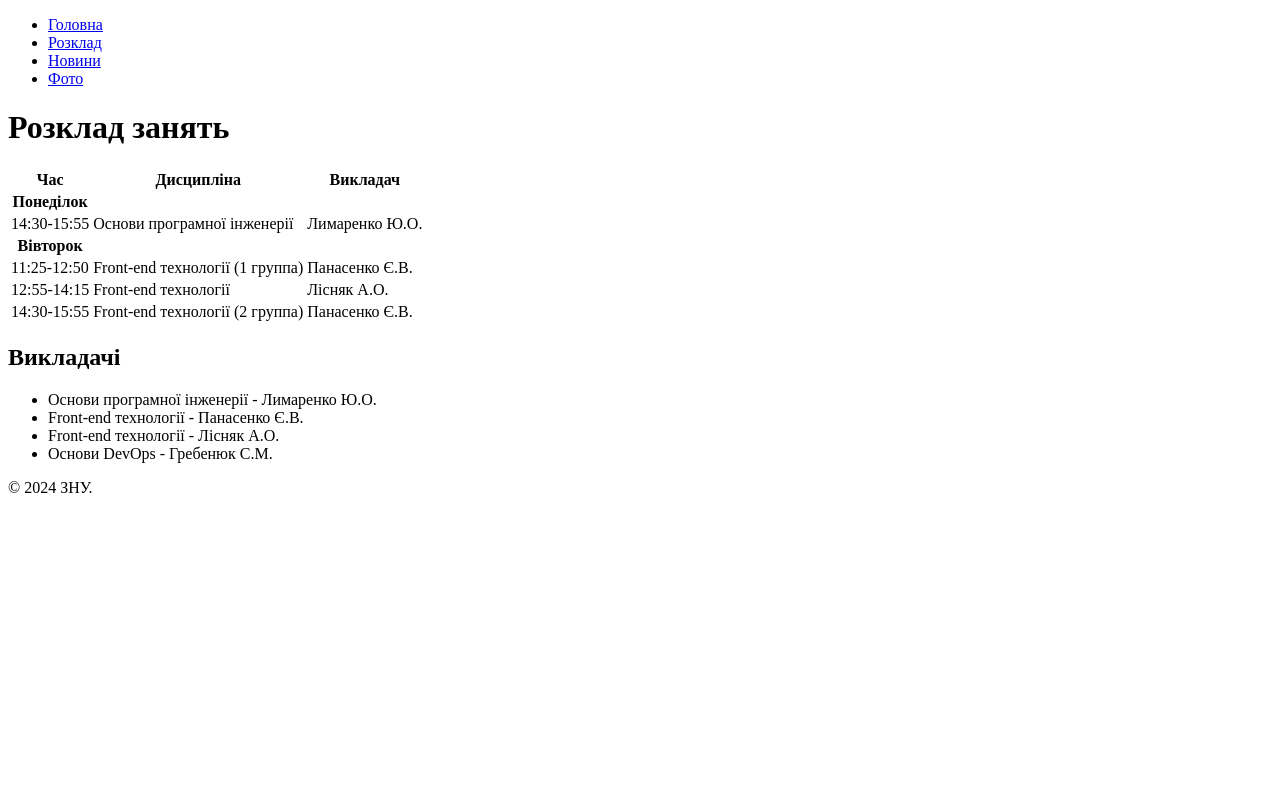
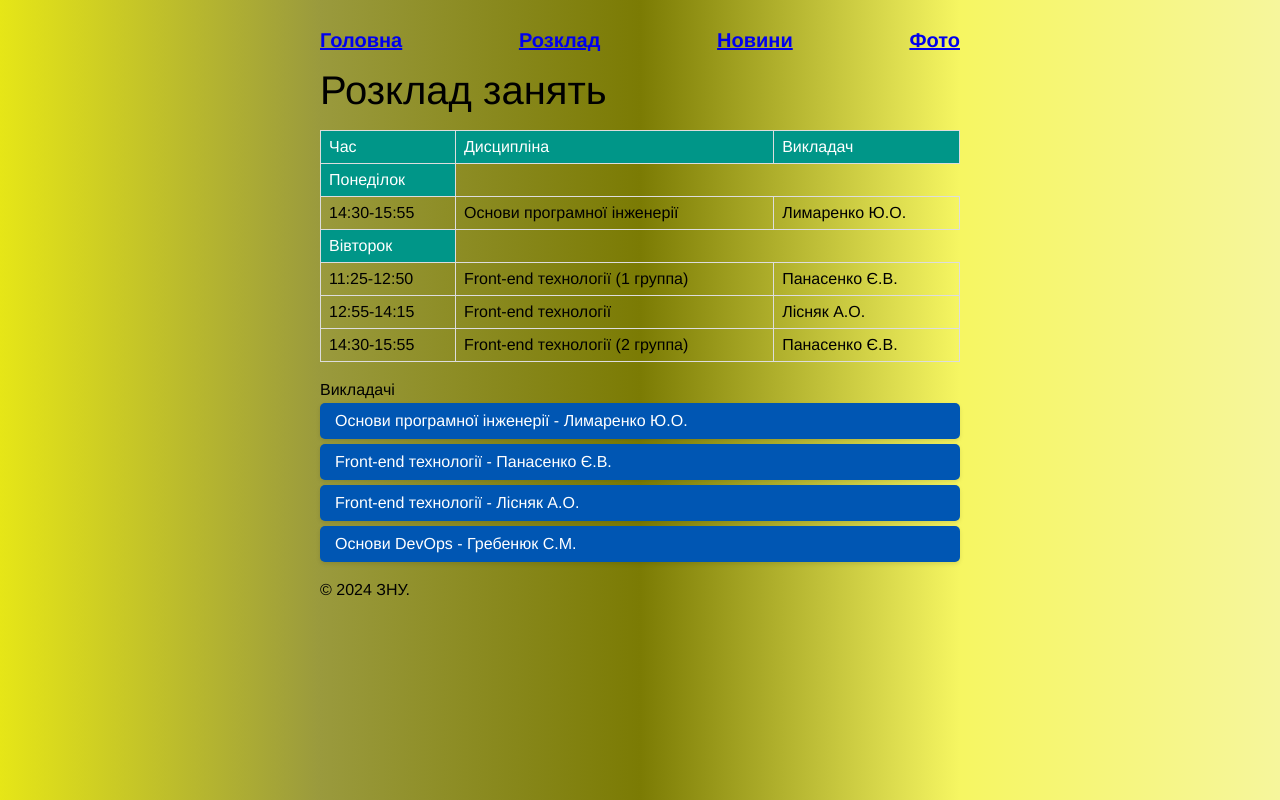
Before and after one commit to bohdan-merkulov/lab5, a website built with webpack: page src/pages/rozklad.html in a window 1280 px wide. Built offline with nearby package versions, Linux system fonts and the light colour scheme.

Commit message:
New commit

```diff
--- a/src/index.js
+++ b/src/index.js
@@ -1 +1 @@
-console.log ("Hello World");
+import './scss/index.scss';
--- a/src/pages/rozklad.html
+++ b/src/pages/rozklad.html
@@ -3,6 +3,7 @@
 <head>
     <meta charset="UTF-8">
     <title>Розклад</title>
+    <link rel="stylesheet" href="/dist/styles.css">
 </head>
 <body>
     <header>
@@ -47,12 +48,14 @@
             </tr>
         </table>
         <h2>Викладачі</h2>
+        <div class="teachers">
             <ul>
                 <li>Основи програмної інженерії - Лимаренко Ю.О.</li>
                 <li>Front-end технології - Панасенко Є.В.</li>
                 <li>Front-end технології - Лісняк А.О.</li>
                 <li>Основи DevOps - Гребенюк С.М.</li>
             </ul>
+        </div>
     </main>
     <footer>
         <p>© 2024 ЗНУ. </p>
--- /dev/null
+++ b/src/scss/index.scss
@@ -0,0 +1,73 @@
+@import './reset.css';
+
+body {
+    width: 50%;
+    margin: 0 auto;
+    font-family: Helvetica, sans-serif;
+    background: linear-gradient(to right, #E6E617, #9A9A3D, #7B7B04, #F6F662, #F6F69C);
+}
+
+header {
+    margin-top: 30px;
+    nav {
+        ul {
+            display: flex;
+            justify-content: space-between;
+            li {
+                font-weight: bold;
+                font-size: 20px;
+
+            }
+        }
+    }
+}
+
+h1 {
+    font-size: 40px;
+    margin-top: 20px;
+    margin-bottom: 20px;
+}
+
+p {
+    margin-top: 20px;
+    margin-bottom: 20px;
+}
+
+article {
+    margin-bottom: 10px;
+    h2 {
+        font-size: 25px;
+        margin-bottom: 10px;
+        font-weight: bold;
+    }
+}
+
+table {
+    width: 100%;
+    border-collapse: collapse;
+    margin: 20px 0;
+    th, td {
+        border: 1px solid #ddd;
+        padding: 8px;
+        text-align: left;
+    }
+    th {
+        background-color: #009688;
+        color: white;
+    }
+}
+
+.teachers {
+    li {
+        background-color: #0056b3; // Синій колір фону з основних змінних
+        color: white;
+        padding: 10px 15px;
+        margin: 5px 0;
+        border-radius: 5px;
+        box-shadow: 0 2px 4px rgba(0, 0, 0, 0.1);
+
+        &:hover {
+            background-color: darken(#0056b3, 10%); // Темніший колір при наведенні курсору
+        }
+    }
+}
--- /dev/null
+++ b/src/scss/reset.css
@@ -0,0 +1,43 @@
+html, body, div, span, applet, object, iframe,
+h1, h2, h3, h4, h5, h6, p, blockquote, pre,
+a, abbr, acronym, address, big, cite, code,
+del, dfn, em, img, ins, kbd, q, s, samp,
+small, strike, strong, sub, sup, tt, var,
+b, u, i, center,
+dl, dt, dd, ol, ul, li,
+fieldset, form, label, legend,
+table, caption, tbody, tfoot, thead, tr, th, td,
+article, aside, canvas, details, embed,
+figure, figcaption, footer, header, hgroup,
+menu, nav, output, ruby, section, summary,
+time, mark, audio, video {
+	margin: 0;
+	padding: 0;
+	border: 0;
+	font-size: 100%;
+	font: inherit;
+	vertical-align: baseline;
+}
+/* HTML5 display-role reset for older browsers */
+article, aside, details, figcaption, figure,
+footer, header, hgroup, menu, nav, section {
+	display: block;
+}
+body {
+	line-height: 1;
+}
+ol, ul {
+	list-style: none;
+}
+blockquote, q {
+	quotes: none;
+}
+blockquote:before, blockquote:after,
+q:before, q:after {
+	content: '';
+	content: none;
+}
+table {
+	border-collapse: collapse;
+	border-spacing: 0;
+}
--- a/webpack.config.js
+++ b/webpack.config.js
@@ -3,12 +3,25 @@ const path = require('path');
 const HtmlWebpackPlugin = require('html-webpack-plugin');
 const { CleanWebpackPlugin } = require('clean-webpack-plugin');
 const CopyWebpackPlugin = require('copy-webpack-plugin');
+const MiniCssExtractPlugin = require("mini-css-extract-plugin");
 
 module.exports = {
   entry: './src/index.js',
   output: {
     path: path.resolve(__dirname, 'dist'),
     filename: 'bundle.js'
+  },
+  module: {
+    rules: [
+      {
+        test: /\.css$/,
+        use: [MiniCssExtractPlugin.loader, 'css-loader']
+      },
+      {
+        test: /\.scss$/,
+        use: [MiniCssExtractPlugin.loader, 'css-loader', 'sass-loader']
+      }
+    ]
   },
   plugins: [
     new CopyWebpackPlugin({
@@ -36,6 +49,9 @@ module.exports = {
         template: './src/pages/photo.html',
         filename: 'photo.html'
       }),
+      new MiniCssExtractPlugin({
+        filename: 'styles.css'
+      })
   ],
   devServer: {
     static: {
```
Also changed, not shown: package.json (+6 -1 lines), src/pages/index.html (+3 -1 lines), src/pages/news.html (+4 -3 lines), src/pages/photo.html (+13 -12 lines), dist/bundle.js (deleted), dist/index.html, dist/news.html, dist/photo.html, dist/rozklad.html, dist/styles.css (added), 2 other files. Lines whose indentation alone changed are shown as unchanged.
